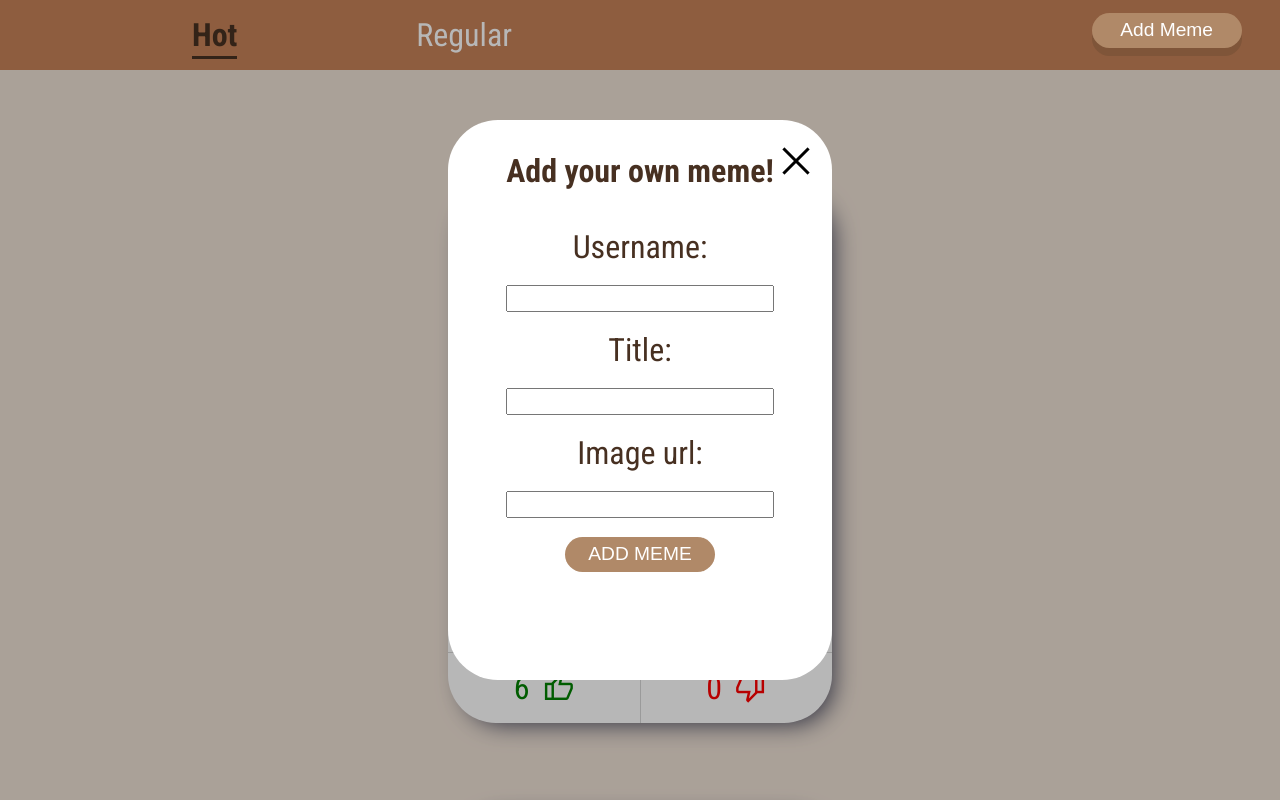
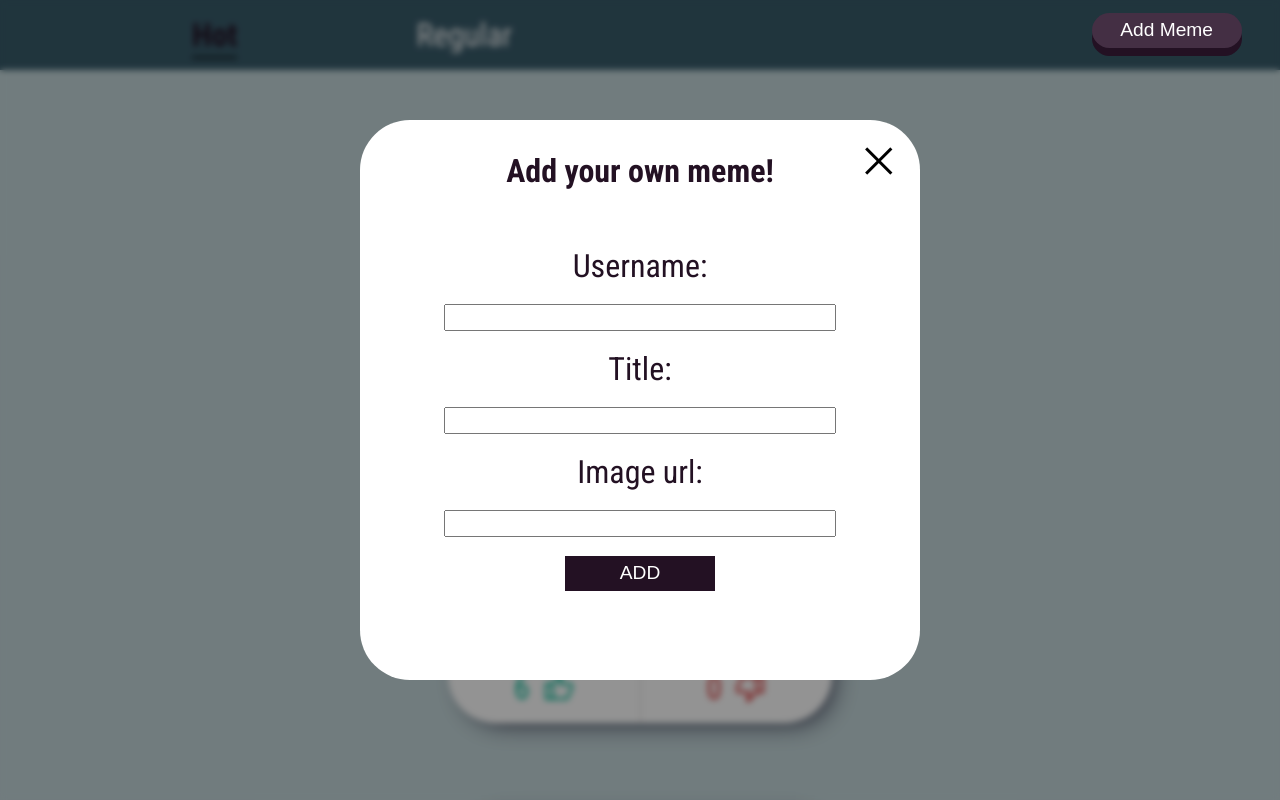
Before and after one commit to Hagane3/meme-service, a React (Create React App) app: page /hot in a window 1280 px wide. Both pictures are taken after a click on the button "Add Meme". Shown: the top 800 px of the page. Built offline with nearby package versions, Linux system fonts and the light colour scheme.

Commit message:
[feat] Change App styling

```diff
--- a/src/components/AddMemeButton.module.css
+++ b/src/components/AddMemeButton.module.css
@@ -2,7 +2,7 @@ button {
   position: absolute;
   right: 2em;
   top: 1.1em;
-  background: #7f5539;
+  background: var(--text-secondary);
   border-radius: 20px;
   width: 150px;
   margin: 0;
@@ -18,7 +18,7 @@ button .front {
   height: 100%;
   display: block;
   border-radius: 20px;
-  background-color: #b08968;
+  background-color: var(--text-secondary-light);
   transform: translateY(-8px);
 }
 
--- a/src/components/AddMemeModal.jsx
+++ b/src/components/AddMemeModal.jsx
@@ -82,7 +82,7 @@ export const AddMemeModal = (props) => {
             <input onChange={setTitleHandler} value={title} id="title"></input>
             <label htmlFor="image-url">Image url:</label>
             <input onChange={setUrlHandler} value={url} id="image-url"></input>
-            <button onClick={addMemeHandler}>ADD MEME</button>
+            <button onClick={addMemeHandler}>ADD</button>
             {isFormSend && !isFormValid ? (
               <p className={classes.warning}>Inputs cannot be empty!</p>
             ) : (
--- a/src/components/AddMemeModal.module.css
+++ b/src/components/AddMemeModal.module.css
@@ -4,7 +4,8 @@
   left: 0;
   height: 100vh;
   width: 100%;
-  background-color: rgba(0, 0, 0, 0.281);
+  background-color: rgba(0, 0, 0, 0.425);
+  backdrop-filter: blur(3px);
 }
 
 .modal .card {
@@ -12,10 +13,11 @@
   left: 50%;
   top: 50%;
   transform: translate(-50%, -50%);
-  width: 30%;
+  width: 60%;
+  max-width: 35em;
   height: 70%;
   z-index: 1000;
-  background-color: white;
+  background-color: var(--bg-card);
   display: flex;
   justify-content: center;
   align-items: center;
@@ -34,17 +36,18 @@
 
 .content button {
   color: rgb(255, 255, 255);
-  background-color: #b08968;
+  background-color: var(--text-secondary);
   position: unset;
+  border-radius: 0;
 }
 
 .content h1 {
-  color: #473021;
+  color: var(--text-secondary);
 }
 
 .content label {
   font-size: 2em;
-  color: #473021;
+  color: var(--text-secondary);
 }
 
 .content input {
@@ -71,23 +74,25 @@
 }
 
 .error {
-  color: red;
+  color: var(--danger);
 }
 
 .warning {
-  color: red;
+  color: var(--danger);
   position: absolute;
   bottom: 3rem;
 }
 
 button {
-  margin-bottom: 2em;
-  color: white;
+  color: var(--text-light);
 }
 
 @media screen and (max-width: 768px) {
+  .modal {
+    font-size: 0.8rem;
+  }
   .modal .card {
-    width: 70%;
+    width: 80%;
   }
 }
 
--- a/src/components/Meme.module.css
+++ b/src/components/Meme.module.css
@@ -1,7 +1,7 @@
 .meme {
   width: 30%;
   margin-top: 5em;
-  background-color: #fff;
+  background-color: var(--bg-card);
   border-radius: 3em;
   -webkit-box-shadow: 8px 8px 24px -7px rgba(66, 68, 90, 1);
   -moz-box-shadow: 8px 8px 24px -7px rgba(66, 68, 90, 1);
@@ -65,12 +65,12 @@
 }
 
 .downvote {
-  color: red;
+  color: var(--danger);
   border-left: 1px solid #d6d6d6;
 }
 
 .upvote {
-  color: green;
+  color: var(--success);
 }
 
 .thumbs {
--- a/src/components/Navigation.module.css
+++ b/src/components/Navigation.module.css
@@ -5,7 +5,7 @@ nav {
   justify-content: flex-start;
   align-items: center;
   padding: 1em 0;
-  background-color: #c58157;
+  background-color: var(--bg-secondary);
 }
 
 nav ul {
@@ -23,18 +23,18 @@ nav ul li {
 nav ul li a {
   text-decoration: none;
   font-size: 2em;
-  color: white;
+  color: var(--text-light);
   padding-bottom: 0.05em;
   font-weight: 400;
 }
 
 nav ul li:nth-child(1) a {
-  color: #473021;
+  color: var(--text-secondary);
   font-weight: bold;
 }
 
 .active {
-  border-bottom: 3px solid #473021;
+  border-bottom: 3px solid var(--text-active);
 }
 
 @media screen and (max-width: 1300px) {
--- a/src/index.css
+++ b/src/index.css
@@ -1,4 +1,17 @@
 @import url("https://fonts.googleapis.com/css2?family=Roboto+Condensed:wght@300;400;700&display=swap");
+
+:root {
+  --bg-primary: #9bcde27c;
+  --bg-secondary: #395c6b;
+  --bg-card: #ffffff;
+  --text-primary: #797979;
+  --text-secondary: #231123;
+  --text-secondary-light: #442f44;
+  --text-light: #ffffff;
+  --text-active: #16262c;
+  --success: #00b894;
+  --danger: #d63031;
+}
 
 body {
   font-family: "Roboto Condensed", sans-serif;
--- a/src/pages/MemesList.module.css
+++ b/src/pages/MemesList.module.css
@@ -4,7 +4,7 @@
   align-items: center;
   justify-content: center;
   padding: 2em 0;
-  background-color: #ede0d4;
+  background-color: var(--bg-primary);
 }
 
 @media screen and (max-width: 411px) {
```
